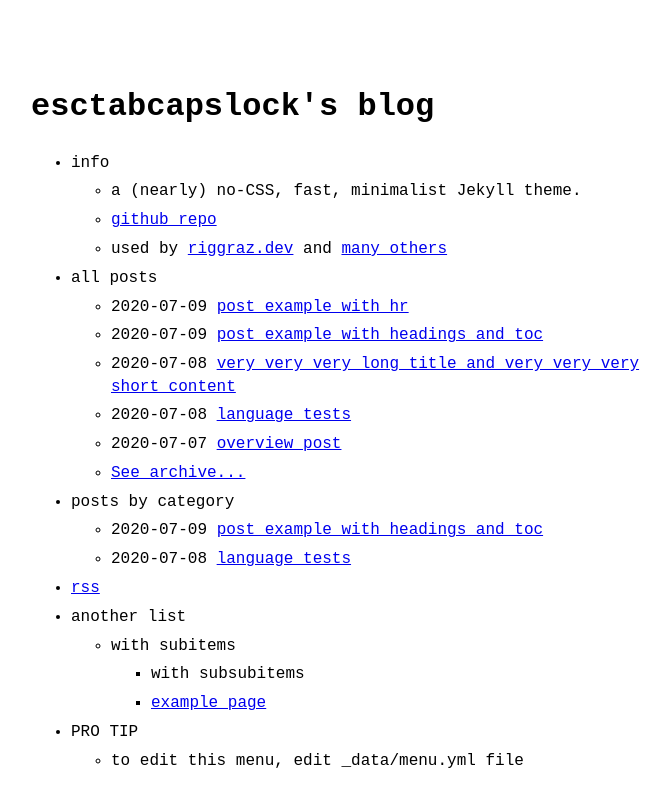
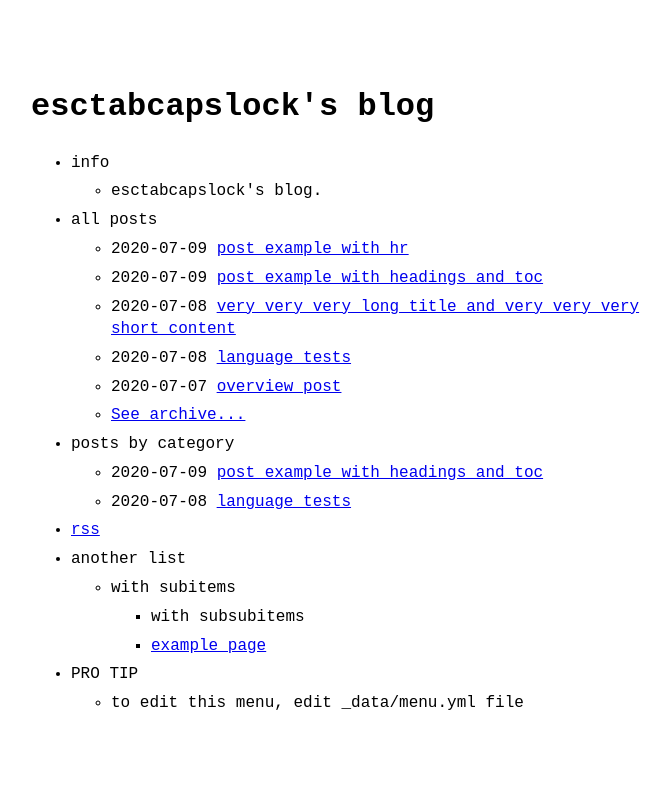
Before and after one commit to esctabcapslock/esctabcapslock.github.io, a Jekyll site: the page built from index.md, in a window 1280 px wide. Shown: the top 807 px of the page, without its empty margins (289-960 px from the left). Built offline with Jekyll 4.4.1, drawn with Linux system fonts in a browser that asks for light colours.

Commit message:
테마 변경2

```diff
--- a/_data/menu.yml
+++ b/_data/menu.yml
@@ -4,10 +4,10 @@
 entries:
   - title: info
     entries:
-      - title: a (nearly) no-CSS, fast, minimalist Jekyll theme.
-      - title: github repo
-        url: https://github.com/riggraz/no-style-please
-      - title: "used by <a href='https://riggraz.dev'>riggraz.dev</a> and <a href='https://github.com/riggraz/no-style-please/network/dependents'>many others</a>"
+      - title: esctabcapslock's blog.
+      # - title: github repo
+        # url: https://github.com/riggraz/no-style-please
+      # - title: "used by <a href='https://riggraz.dev'>riggraz.dev</a> and <a href='https://github.com/riggraz/no-style-please/network/dependents'>many others</a>"
 
   - title: all posts
     post_list:
```
